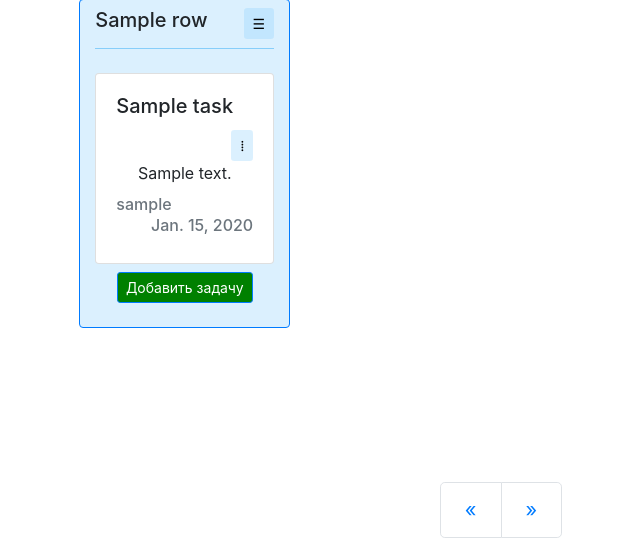
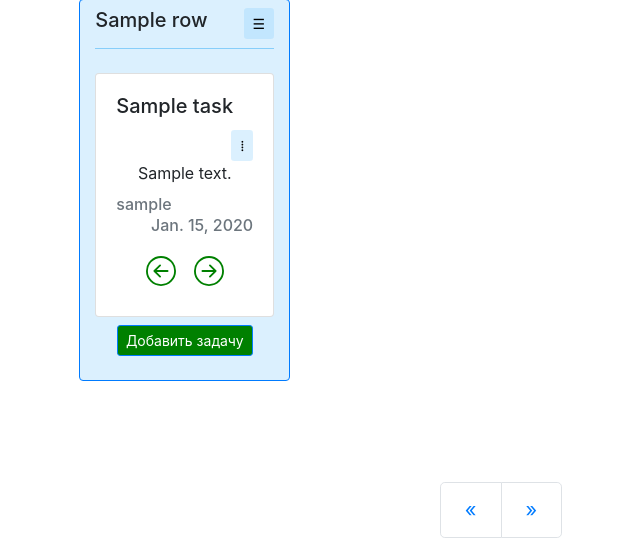
Before and after one commit to Nishtyachok/KanbanTP, a Django app: page /boards/1 in a window 1280 px wide. Shown: the part 246-800 px from the top of that part, without its empty margins (139-779 px from the left). Run offline with Django 4.2, Linux system fonts and the light colour scheme; the first user in the database is signed in; tables that the repository leaves empty hold one stand-in row (Sample ...); the page is wider than the window, and the part outside it is not shown; some libraries are stand-ins or nearby versions.

Commit message:
Frontend - task navigation.

```diff
--- a/mysite/kanban/views.py
+++ b/mysite/kanban/views.py
@@ -88,6 +88,7 @@ class Tasks(View):
                 "tasks": proj.task_set.all(),
                 'proj': proj,
                 'rows': page_obj,
+                'rows_all': rows,
                 "can_add": user == proj.owner,
                 "row_form": RowForm(),
                 "task_form": TaskForm(),
--- a/mysite/templates/tasks.html
+++ b/mysite/templates/tasks.html
@@ -83,7 +83,7 @@
               <hr class="mt-2 mb-4" style="border-color: rgba(135,206,250, 1);">
               {% for t in tasks %}
                     {% if t.row_id == r.id%}
-                        <div class="card" style="mt-4">
+                        <div class="card mb-0" style="mt-4">
                           <div class="card-body">
                               <div class="container">
                                   <div class="row">
@@ -118,6 +118,30 @@
                                       </div>
                                   </div>
                               </div>
+                              <form method="POST" >
+                                    {% csrf_token %}
+                                    <input type="hidden" name="rows" value={{rows_all}} />
+                                    <input type="hidden" name="task_id" value={{t.id}} />
+                                    <div class="form-row justify-content-center mt-2">
+
+
+                                        <button type="submit" class="btn btn-sm" name="task_edit_row_left" value={{r.id}}
+                                        style="background: none;">
+                                        <svg xmlns="http://www.w3.org/2000/svg" width="30" height="30" fill="currentColor" class="bi bi-arrow-left-circle" viewBox="0 0 16 16" style="color:green;">
+                                          <path class="arrow" fill-rule="evenodd" d="M1 8a7 7 0 1 0 14 0A7 7 0 0 0 1 8zm15 0A8 8 0 1 1 0 8a8 8 0 0 1 16 0zm-4.5-.5a.5.5 0 0 1 0 1H5.707l2.147 2.146a.5.5 0 0 1-.708.708l-3-3a.5.5 0 0 1 0-.708l3-3a.5.5 0 1 1 .708.708L5.707 7.5H11.5z"/>
+                                        </svg>
+
+                                        </button>
+                                        <button type="submit" class="btn btn-sm" name="task_edit_row_right" value={{r.id}}
+                                        style="background: none;">
+                                        <svg xmlns="http://www.w3.org/2000/svg" width="30" height="30" fill="currentColor" class="bi bi-arrow-right-circle" viewBox="0 0 16 16" style="color:green;">
+                                            <path fill-rule="evenodd" d="M1 8a7 7 0 1 0 14 0A7 7 0 0 0 1 8zm15 0A8 8 0 1 1 0 8a8 8 0 0 1 16 0zM4.5 7.5a.5.5 0 0 0 0 1h5.793l-2.147 2.146a.5.5 0 0 0 .708.708l3-3a.5.5 0 0 0 0-.708l-3-3a.5.5 0 1 0-.708.708L10.293 7.5H4.5z"/>
+                                        </svg>
+
+                                        </button>
+
+                                    </div>
+                              </form>
                           </div>
                         </div>
                         <div class="modal fade" id="deleteTask-{{t.id}}" tabindex="-1" role="dialog" aria-labelledby="exampleModalCenterTitle" aria-hidden="true">
```
